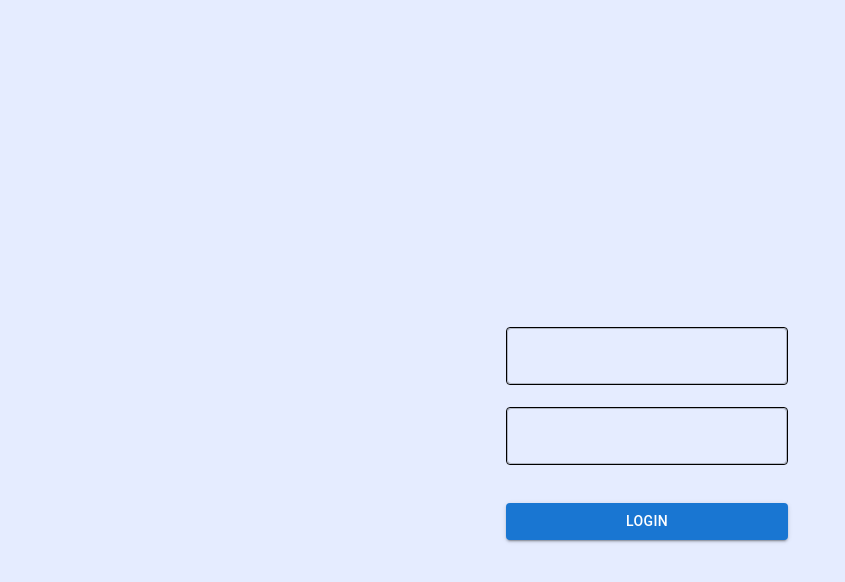
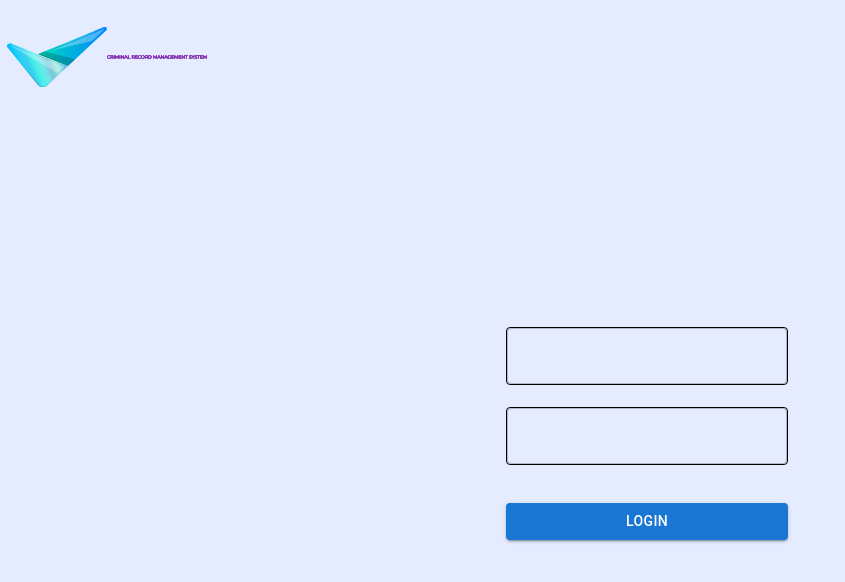
Before and after one commit to demelcjohn/criminal-record-management, a Next.js app: page /auth in a window 1280 px wide. Shown: the top 582 px of the page, without its empty margins (0-845 px from the left). Built offline with nearby package versions, Linux system fonts and the light colour scheme.

Commit message:
added logo

```diff
--- a/src/pages/auth.tsx
+++ b/src/pages/auth.tsx
@@ -10,7 +10,10 @@ export default function HomeCitizen() {
       height="100vh"
       sx={{ bgcolor: "#E5ECFF", padding: "7px", overflow: "hidden" }}
     >
-      <Box sx={{ height: "40%", width: "100%" }}></Box>
+      <Box sx={{ height: "40%", width: "100%" }}>
+        <Image src="/crm.svg" alt="Icon" width={100} height={100} />
+        <Image src="/crmtext.svg" alt="Icon" width={100} height={100} />
+      </Box>
       <Box sx={{ height: "100vh", width: "100%" }}>
         <Grid
           container
```
Also changed, not shown: src/pages/home.tsx (+2 -6 lines), public/crm.svg (renamed from src/pages/crm-logo.svg), public/crmtext.svg (added).
